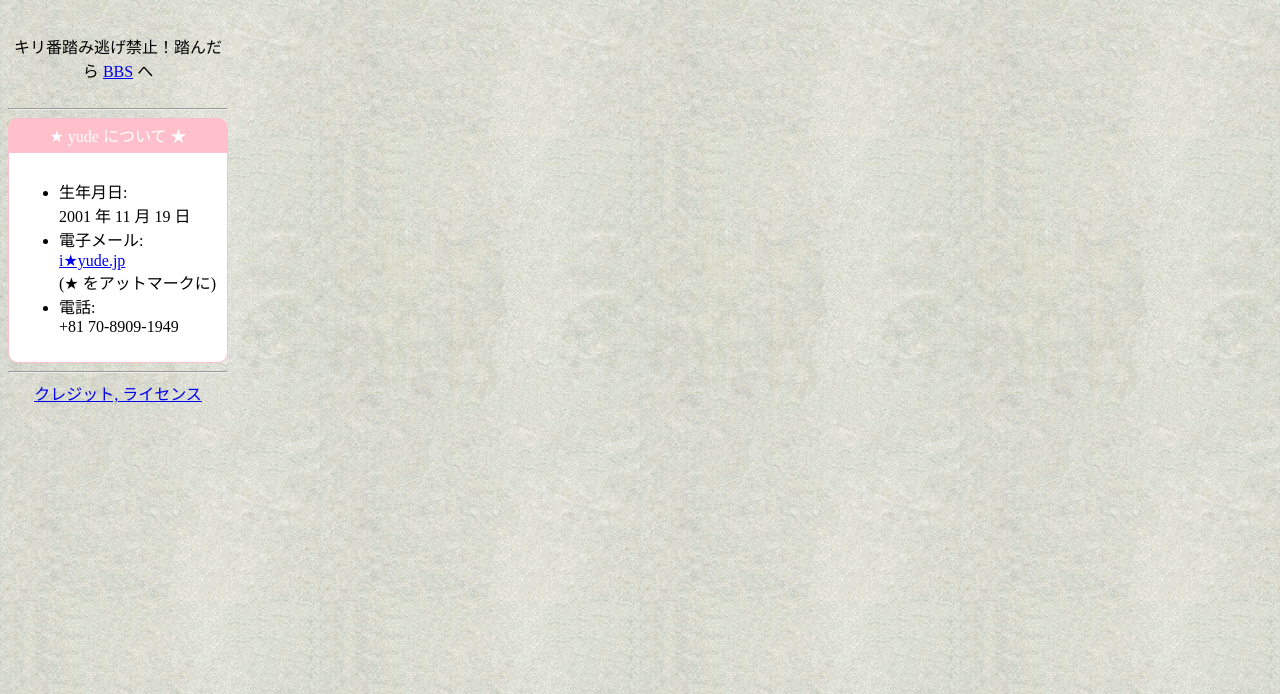
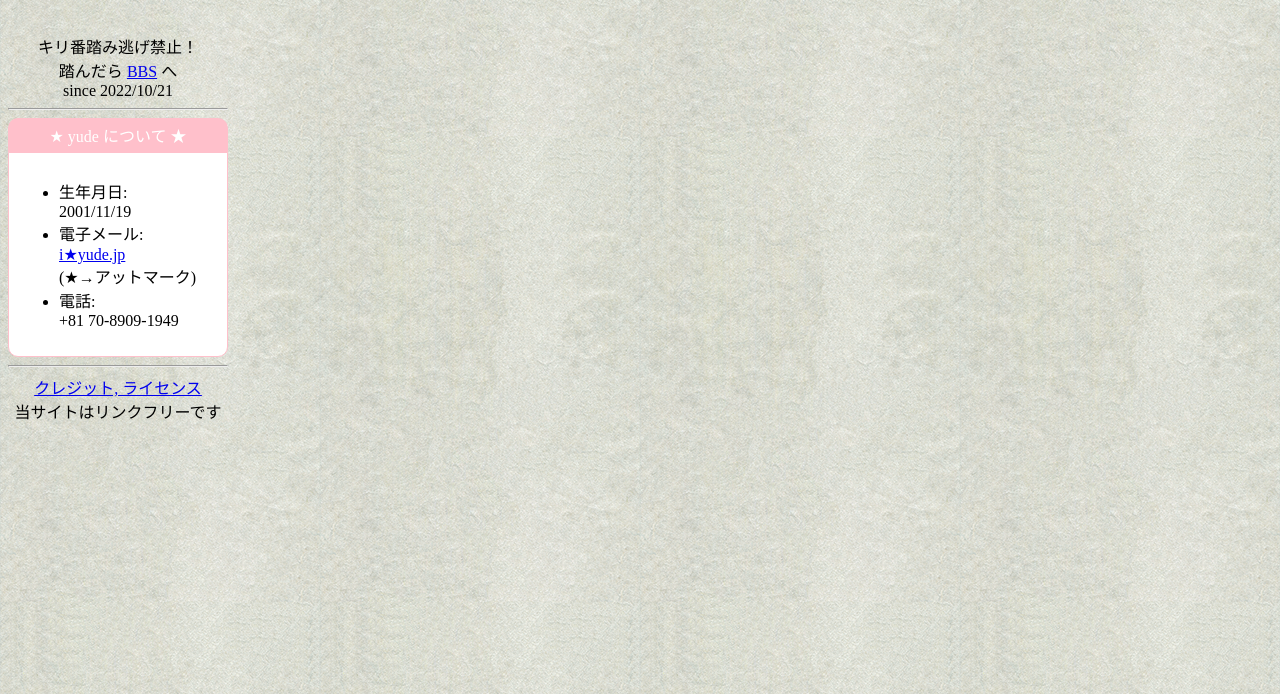
Before and after one commit to yudejp/legacy.yude.jp, a plain HTML site: page index.html in a window 1280 px wide. Shown: the part 106-800 px from the top of the page. Drawn offline with Linux system fonts and the light colour scheme.

Commit message:
Update content

```diff
--- a/index.html
+++ b/index.html
@@ -8,8 +8,8 @@
     <meta name="viewport"
         content="width=device-width" />
     <link rel="icon"
-        href="/favicon.ico" />
-    <title>yude.jp</title>
+        href="favicon.ico" />
+    <title>ホーム | yude.jp (互換モード)</title>
     <style>
         body,
         img {
@@ -43,8 +43,10 @@
         <script src="//counter1.fc2.com/counter.php?id=27630758&main=1"></script><noscript><img
                 src="//counter1.fc2.com/counter_img.php?id=27630758&main=1" /></noscript>
         <!-- FC2カウンター ここまで -->
-        <br>キリ番踏み逃げ禁止！踏んだら <a href="#"
-            onClick="javascript:bbs_alert()">BBS</a> へ<br><br>
+        <br>キリ番踏み逃げ禁止！<br>踏んだら <a href="#"
+            onClick="javascript:bbs_alert()">BBS</a> へ<br>
+        since 2022/10/21
+        <br>
 
         <hr>
         <div style="padding: 5px 10px;
@@ -57,13 +59,14 @@ background: #ffffff;
 border-radius: 0 0 10px 10px;"
             align="left">
             <ul>
-                <li>生年月日:<br> 2001 年 11 月 19 日</li>
-                <li>電子メール: <br><a href="mailto:i@yude.jp">i★yude.jp</a> <br>(★ をアットマークに)</li>
+                <li>生年月日:<br> 2001/11/19</li>
+                <li>電子メール: <br><a href="mailto:i@yude.jp">i★yude.jp</a> <br>(★→アットマーク)</li>
                 <li>電話: <br>+81 70-8909-1949</li>
             </ul>
         </div>
         <hr>
-        <a href="credit.html">クレジット, ライセンス</a>
+        <a href="credit.html">クレジット, ライセンス</a><br>
+        当サイトはリンクフリーです
 
     </center>
     <script>
```
Also changed, not shown: credit.html (+4 -1 lines).
